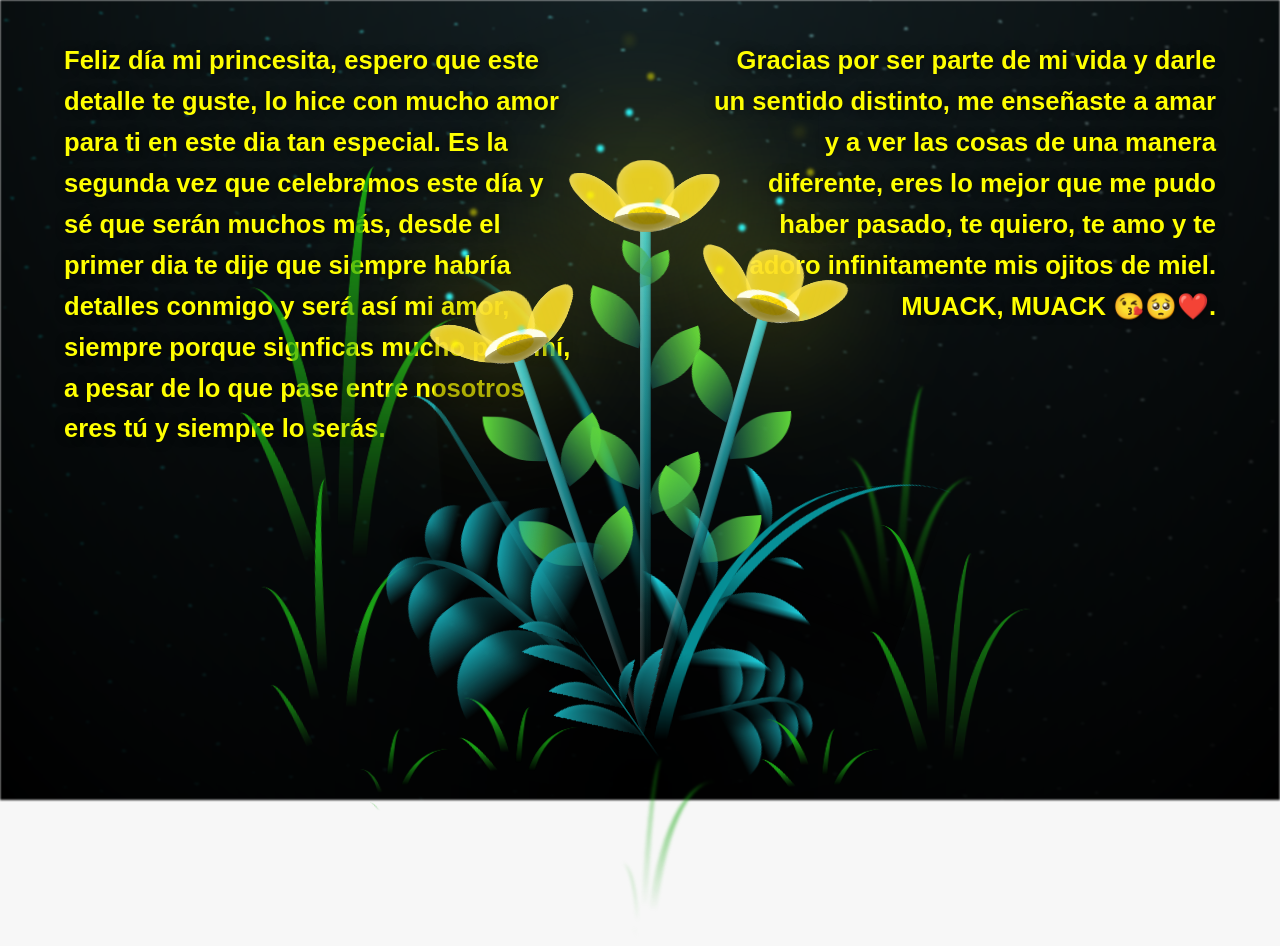
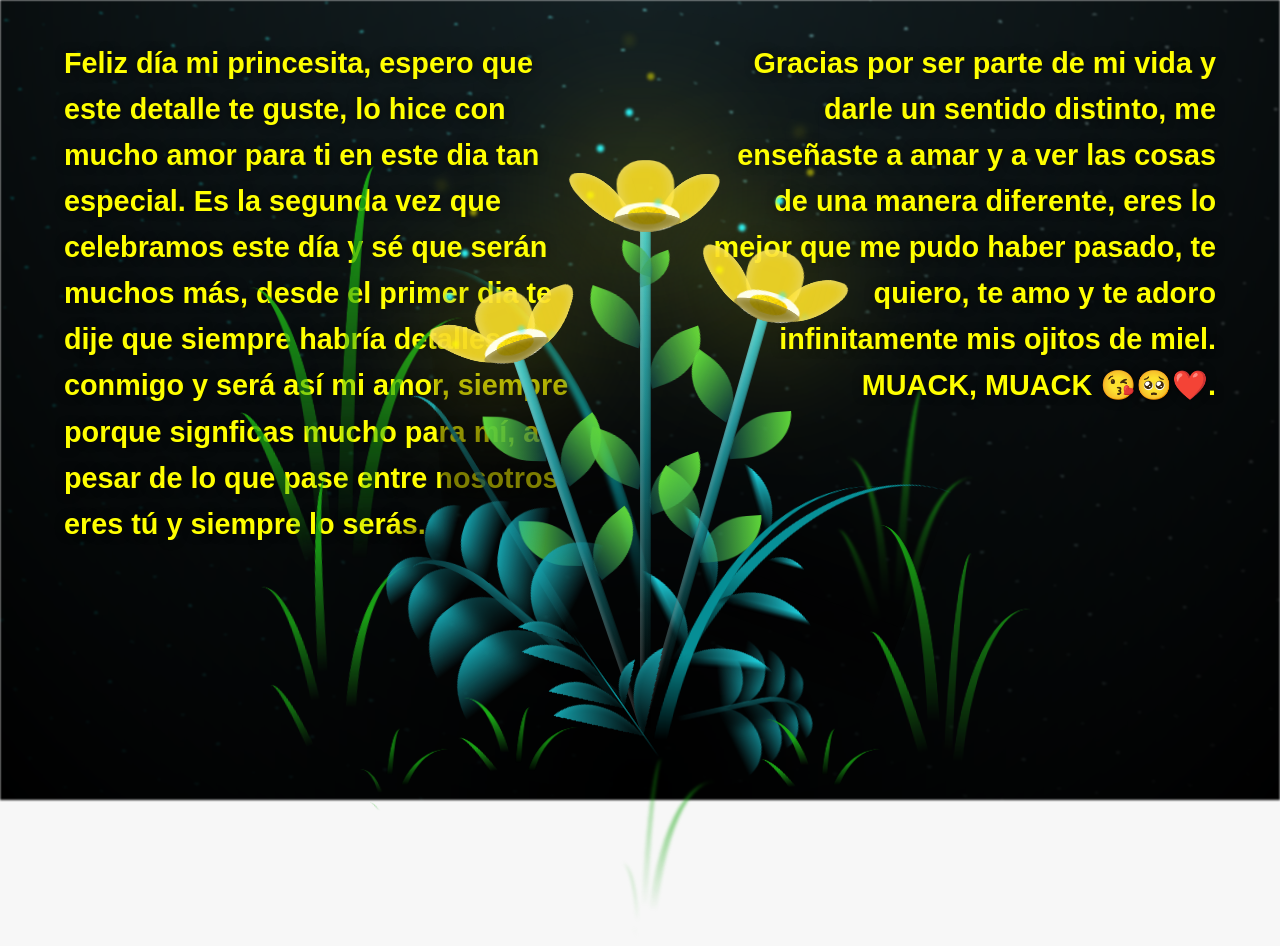
Before and after one commit to Guille0208/Feliz-dia-mi-puerquita, a plain HTML site: page flower.html in a window 1280 px wide. Drawn offline with Linux system fonts and the light colour scheme; a script that the page names is missing.

Commit message:
Update main.css

```diff
--- a/css/main.css
+++ b/css/main.css
@@ -58,7 +58,7 @@ body {
 /* Texto general */
 .titulo {
   color: yellow;
-  font-size: clamp(1rem, 2.5vw, 1.6rem);
+  font-size: clamp(1.4rem, 2.8vw, 1.8rem);
   font-weight: bold;
   text-shadow: 0 0 10px rgba(0,0,0,0.7);
   max-width: 40%;
```
